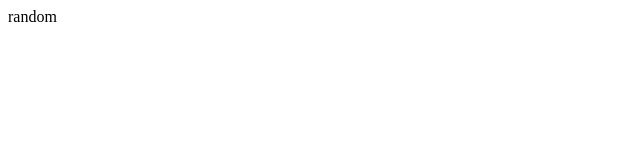
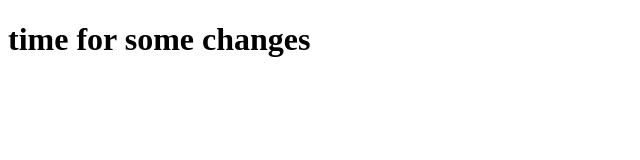
Before and after one commit to virsaini/school-of-code-iide, a plain HTML site: page random.html in a window 1280 px wide. Shown: the whole page, without its empty margins (0-640 px from the left). Drawn offline with Linux system fonts and the light colour scheme.

Commit message:
random updat

```diff
--- a/random.html
+++ b/random.html
@@ -7,6 +7,6 @@
     <title>Document</title>
 </head>
 <body>
-    random
+    <h1>time for some changes</h1>
 </body>
 </html>
```
